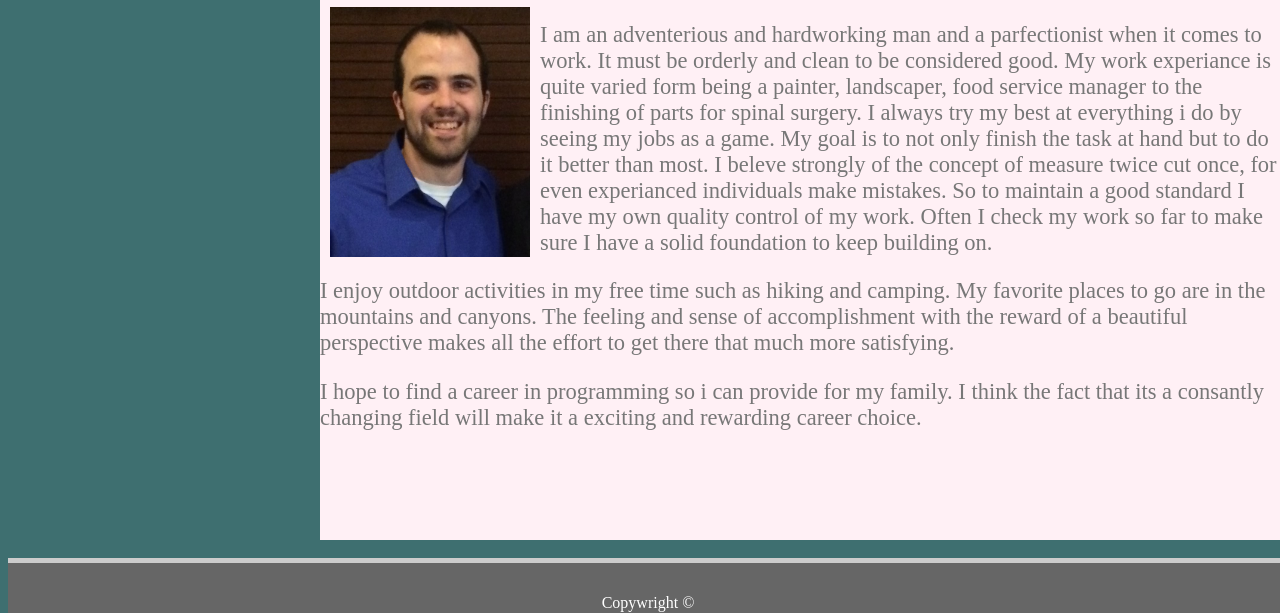
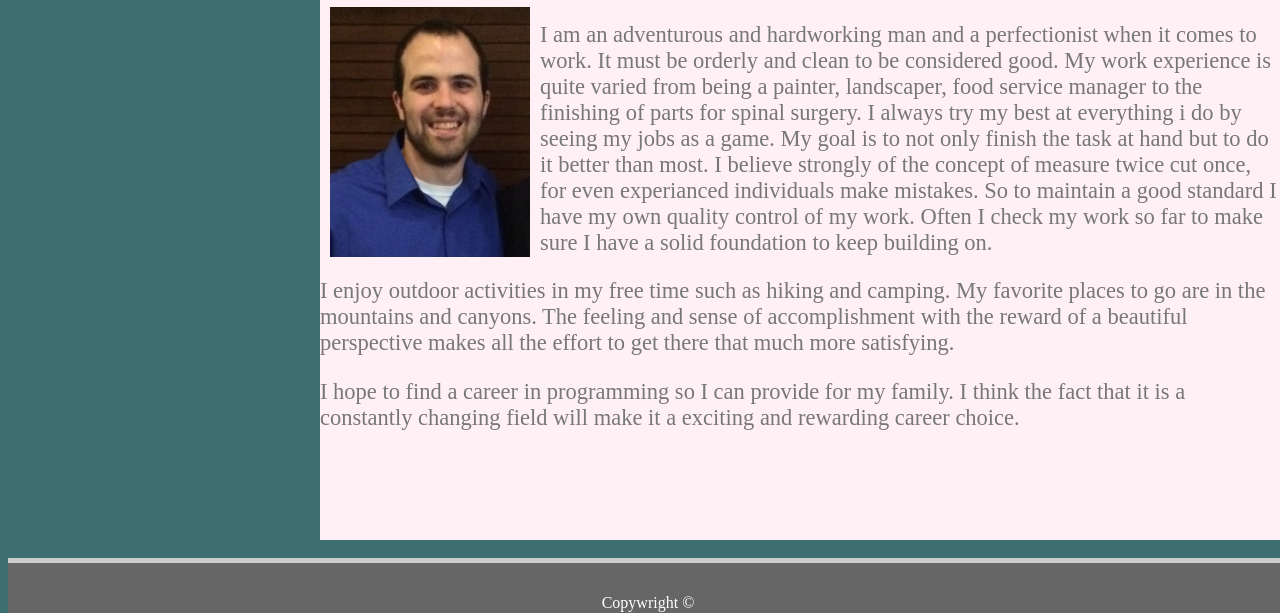
Before and after one commit to Foscat/Basic-Portfolio, a plain HTML site: page index.html in a window 1280 px wide. Shown: the part 187-800 px from the top of the page. Drawn offline with Linux system fonts and the light colour scheme.

Commit message:
Spell check

```diff
--- a/index.html
+++ b/index.html
@@ -55,20 +55,22 @@
 
                  <!--Bio content-->
                     <div class="p1">
-                     <p>I am an adventerious and hardworking man and a parfectionist when it comes to work. It must be orderly and clean to be considered good.
-                     My work experiance is quite varied form being a painter, landscaper, food service manager to the finishing of parts for spinal surgery.
+                     <p>I am an adventurous and hardworking man and a perfectionist when it comes to work. It must be orderly and clean to be considered good.
+                     My work experience is quite varied from being a painter, landscaper, food service manager to the finishing of parts for spinal surgery.
                      I always try my best at everything i do by seeing my jobs as a game. My goal is to not only finish the task at hand but to do it better
-                     than most. I beleve strongly of the concept of measure twice cut once, for even experianced individuals make mistakes. So to maintain a
+                     than most. I believe strongly of the concept of measure twice cut once, for even experianced individuals make mistakes. So to maintain a
                      good standard I have my own quality control of my work. Often I check my work so far to make sure I have a solid foundation to keep building
                      on.
+
                      </p>
 
                      <p>I enjoy outdoor activities in my free time such as hiking and camping. My favorite places to go are in the mountains and canyons. The feeling
                          and sense of accomplishment with the reward of a beautiful perspective makes all the effort to get there that much more satisfying.
                      </p>
 
-                     <p>I hope to find a career in programming so i can provide for my family. I think the fact that its a consantly changing field will make it a
+                     <p>I hope to find a career in programming so I can provide for my family. I think the fact that it is a constantly changing field will make it a
                        exciting and rewarding career choice.
+
                      </p>
 
                     </div>
```
